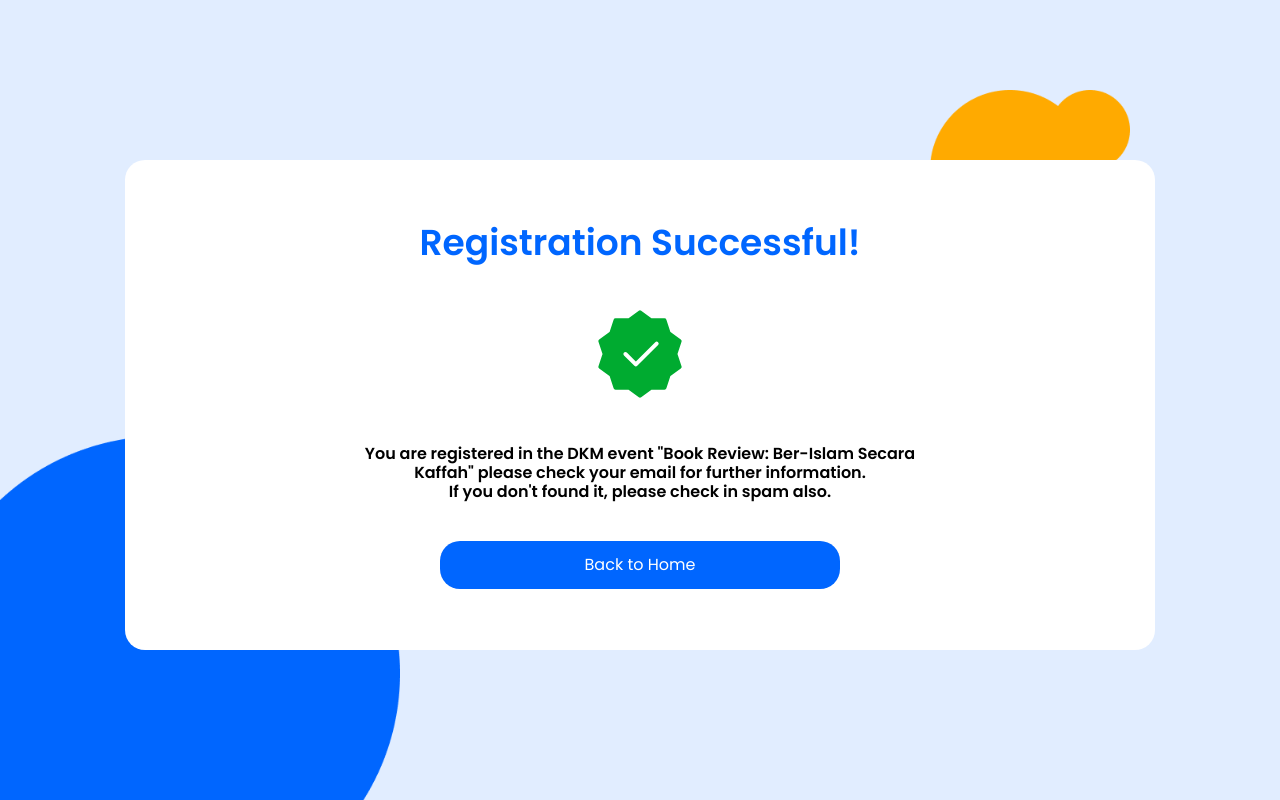
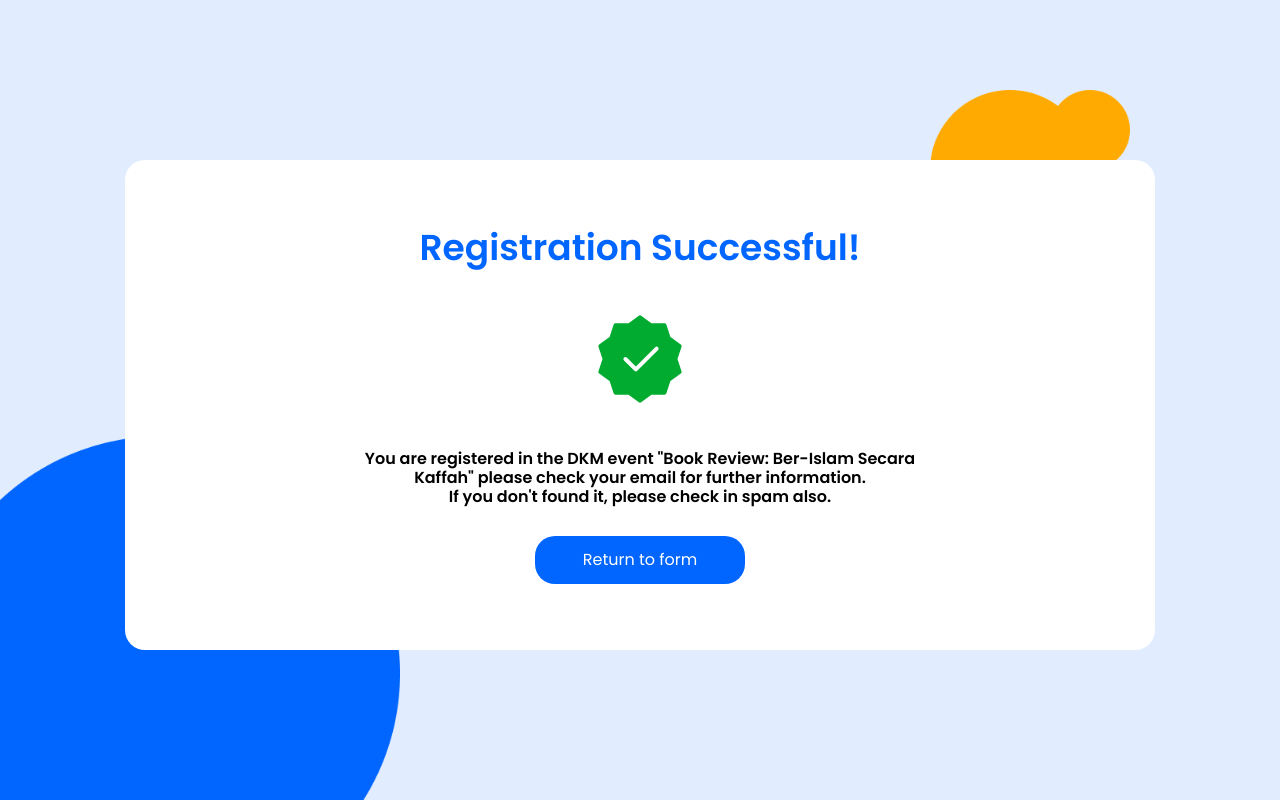
Before and after one commit to Rezaprtmm/DKM-frontend, a Next.js app: page /succes-regist in a window 1280 px wide. Built offline with nearby package versions, Linux system fonts and the light colour scheme.

Commit message:
ganti button success regist ke laman form lagi

```diff
--- a/pages/succes-regist.tsx
+++ b/pages/succes-regist.tsx
@@ -1,8 +1,13 @@
 import { Success } from "@/svgs/success"
 import Image from "next/image"
 import Link from "next/link"
+import { useRouter } from "next/router"
 
 export default function SuccesRegist() {
+  const router = useRouter()
+  const backTo = () => {
+    router.push("/")
+  }
   return (
     <div className="h-[100vh] w-full bg-primary-500 lg:h-[100vh]">
       <div className="absolute top-[60px] right-0 hidden md:block lg:right-[150px] lg:top-[90px]">
@@ -47,12 +52,14 @@ export default function SuccesRegist() {
                 check your email for further information. <br></br>If you
                 don&apos;t found it, please check in spam also.
               </p>
-              <Link
-                href="#"
-                className="mt-[40px] w-[267px] rounded-[20px] bg-ribbon-600 p-3 text-[16px] text-white lg:mt-[40px] lg:w-[400px] lg:text-[16px]"
+              <button
+                className="mt-[20px] rounded-[20px] bg-ribbon-600
+                p-3 px-12 text-white lg:mt-[30px]"
+                type="submit"
+                onClick={backTo}
               >
-                Back to Home
-              </Link>
+                Return to form
+              </button>
             </div>
           </div>
         </div>
```
Also changed, not shown: components/absensi/index.tsx (+0 -31 lines).
